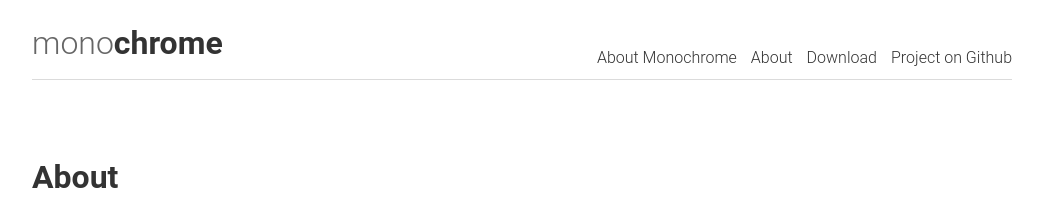
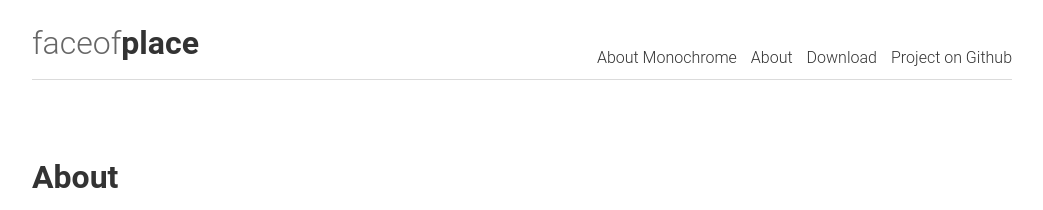
Before and after one commit to an042/az5542, a Jekyll site: the page built from docs/README.md, in a window 1280 px wide and 900 px high. Shown: the top 210 px of the window, without its empty margins (118-1161 px from the left). Built offline with Jekyll 4.4.1, drawn with Linux system fonts in a browser that asks for light colours; our own code applies the rules of GitHub Pages for plain Markdown files.

Commit message:
Update header.html

```diff
--- a/docs/_includes/header.html
+++ b/docs/_includes/header.html
@@ -3,7 +3,7 @@
     <span class="f-left">
       <a href="{{ site.baseurl }}/">
         <h1>
-          <span>mono</span>chrome
+          <span>faceof</span>place
         </h1>
       </a>
     </span>
```
